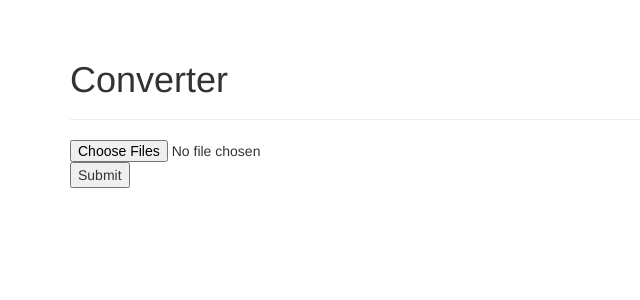
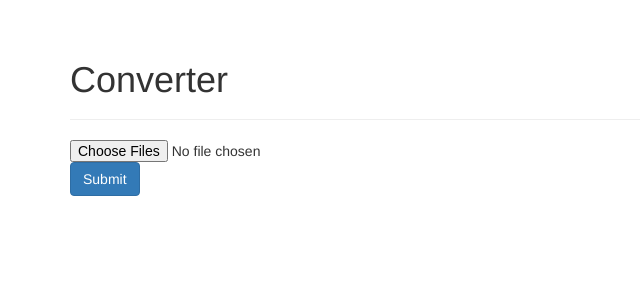
Before and after one commit to boborikin/Flask_JPGtoPDF, a Flask app: page / in a window 1280 px wide. Shown: the part 52-352 px from the top of the page, without its empty margins (0-640 px from the left). Run offline with Flask 2, Linux system fonts and the light colour scheme; some libraries are stand-ins or nearby versions.

Commit message:
Change button 'Submit' view

```diff
--- a/templates/upload.html
+++ b/templates/upload.html
@@ -9,7 +9,7 @@
       <form action = "http://localhost:5000/PDF" method = "POST"
          enctype = "multipart/form-data">
          <input type = "file" name = "file" multiple/>
-         <input type = "submit"/>
+         <input class="btn btn-primary" type="submit" value="Submit">
       </form>
    </body>
 </html>
```
Also changed, not shown: 1 other file.
